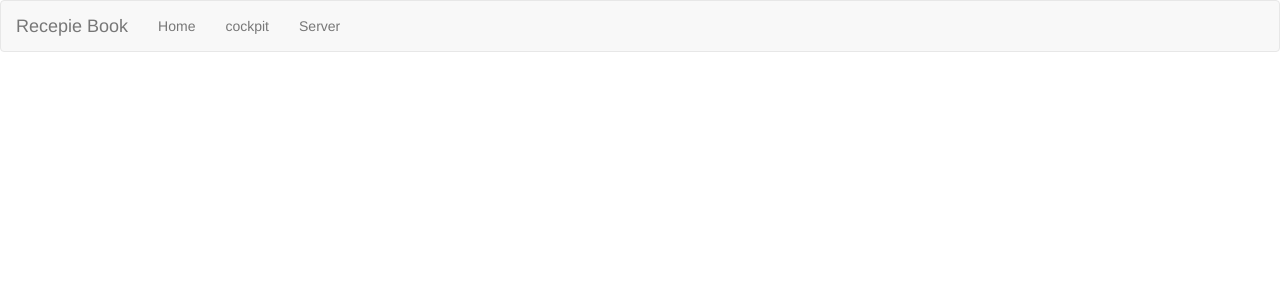
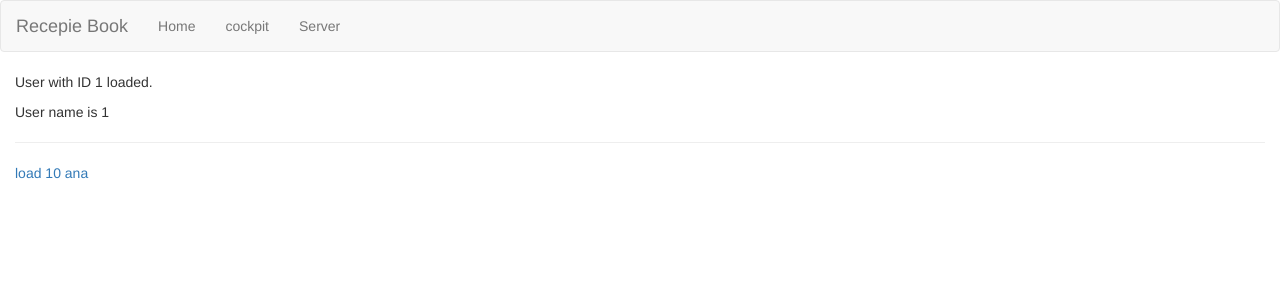
Before and after one commit to Faisal2904/proj1, an Angular app: page /users/1/1 in a window 1280 px wide. Before the commit this address led to /. Shown: the top 300 px of the page. Built offline with nearby package versions, Linux system fonts and the light colour scheme.

Commit message:
3 files modified

```diff
--- a/src/app/app.module.ts
+++ b/src/app/app.module.ts
@@ -12,7 +12,8 @@
 const appRoutes:Routes=[
   {path:'' , component:HelloComponent},
   {path:'server' , component:ServerElementComponent},
-  {path:'cockpit' , component:CockpitComponent}
+  {path:'cockpit' , component:CockpitComponent},
+  {path:'users/:id/:name', component:UsersComponent}
 
   ]
 
--- a/src/app/cockpit/users/users.component.html
+++ b/src/app/cockpit/users/users.component.html
@@ -1,2 +1,5 @@
-<p>User with ID _ID_ loaded.</p>
-<p>User name is _NAME_</p>
+<p>User with ID {{user.id}} loaded.</p>
+<p>User name is {{user.name}}</p>
+
+<hr>
+<a [routerLink]="['/users',10,'anna']"> load 10 ana</a>
--- a/src/app/cockpit/users/users.component.ts
+++ b/src/app/cockpit/users/users.component.ts
@@ -1,5 +1,6 @@
-import { Component} from '@angular/core';
-import{Router} from '@angular/router'
+import { Component,OnDestroy} from '@angular/core';
+import{Router,ActivatedRoute,Params} from '@angular/router'
+import {Subscription}from 'rxjx/Subscription'
 
 @Component({
   selector: 'app-users',
@@ -7,13 +8,30 @@
   styleUrls: [ './users.component.css' ]
 })
 
-export class UsersComponent{
+export class UsersComponent implements OnDestroy{
 
   user: {id: number, name: string};
+  subs:Subscription;
 
-  constructor() { }
+  constructor(private route:ActivatedRoute) { }
 
   ngOnInit() {
+    this.user={
+      id:this.route.snapshot.params['id'],
+      name:this.route.snapshot.params['name']
+    };
+
+    this.subs=this.route.params.subscribe(  //this is to dynamically change the data
+      (param:Params)=>{
+        this.user.id=param['id'];
+        this.user.name=param['name']
+      }
+    )
+  }
+
+
+  ngOnDestroy(){
+      this.subs.unsubscribe();
   }
 
 
```
